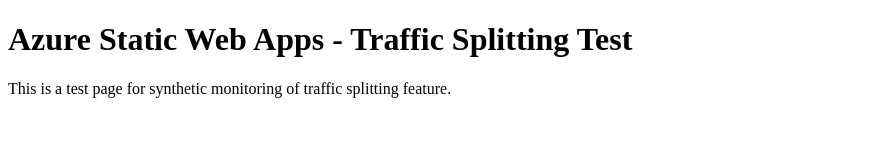
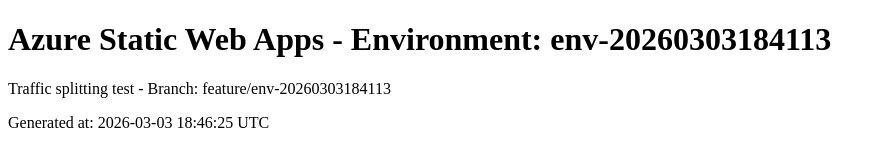
Before and after one commit to skylathadani-ms/synthetics-swa-traffic-20260303184113, a plain HTML site: page index.html in a window 1280 px wide. Shown: the whole page, without its empty margins (0-885 px from the left). Drawn offline with Linux system fonts and the light colour scheme.

Commit message:
Update index.html for env-20260303184113

```diff
--- a/index.html
+++ b/index.html
@@ -1,10 +1,11 @@
 <!DOCTYPE html>
 <html>
 <head>
-<title>Synthetics Test - Traffic Splitting</title>
+<title>Environment: env-20260303184113</title>
 </head>
 <body>
-<h1>Azure Static Web Apps - Traffic Splitting Test</h1>
-<p>This is a test page for synthetic monitoring of traffic splitting feature.</p>
+<h1>Azure Static Web Apps - Environment: env-20260303184113</h1>
+<p>Traffic splitting test - Branch: feature/env-20260303184113</p>
+<p>Generated at: 2026-03-03 18:46:25 UTC</p>
 </body>
 </html>
```
